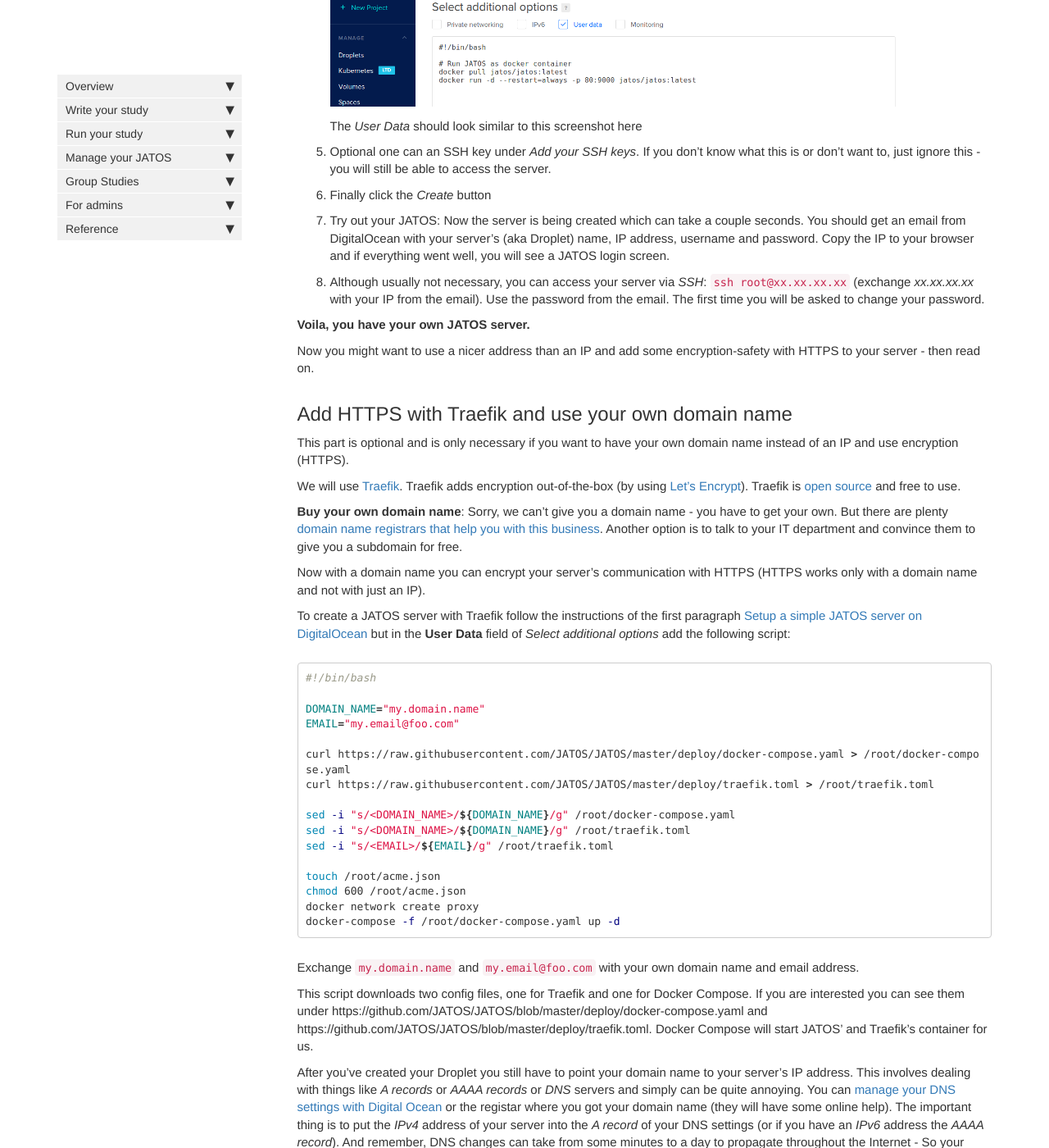
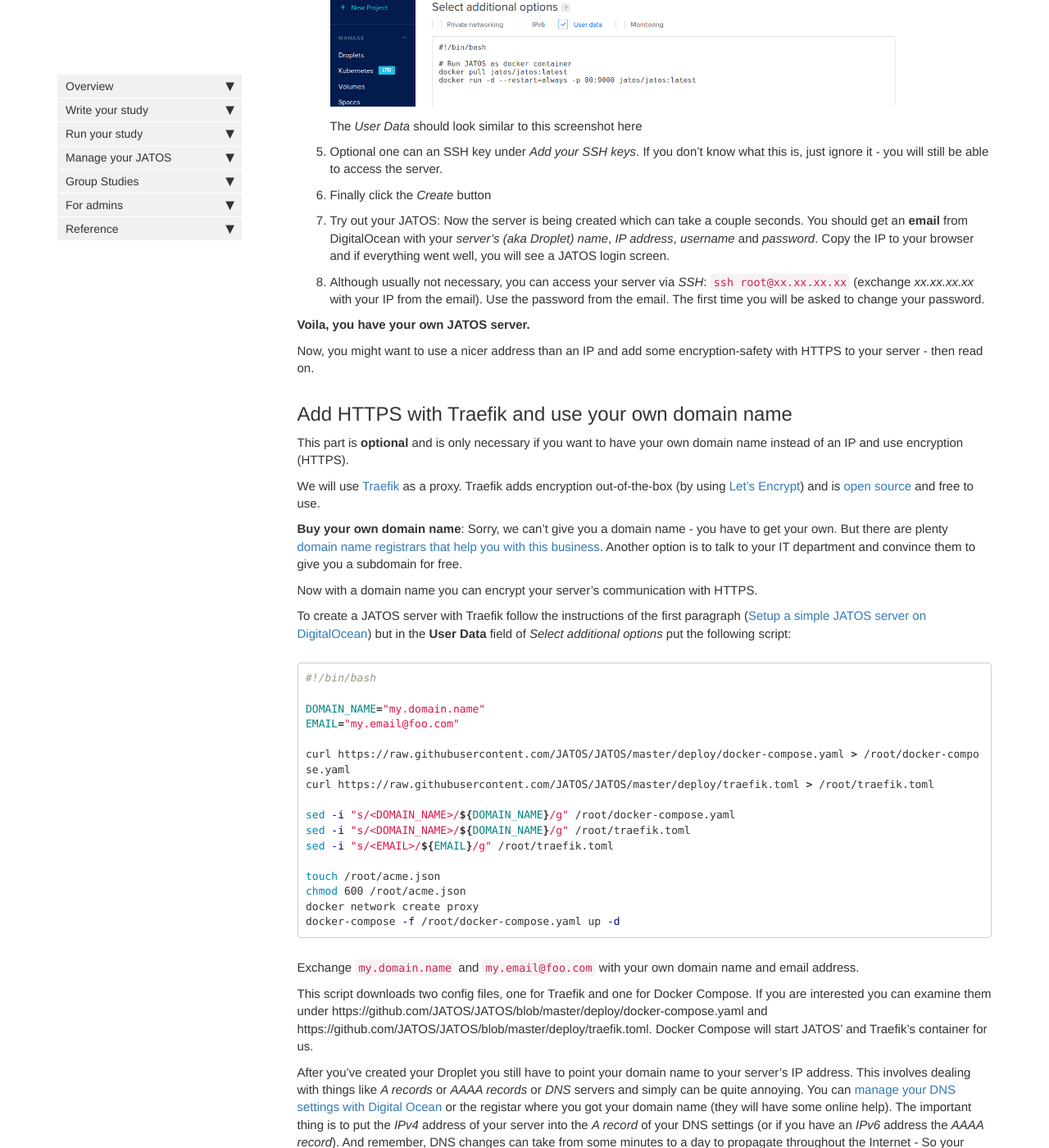
Before and after one commit to kristian-lange-tw/JATOS_docs_v3, a Jekyll site: the page built from pages/JATOS-on-Digital-Ocean.md, in a window 1280 px wide and 1400 px high, scrolled down 1455 px. Shown: the whole window at 82% size. Built offline with Jekyll 4.4.1, drawn with Linux system fonts in a browser that asks for light colours; nearby versions of some CDN libraries; comment, search, counter and statistics services are not loaded; some of the changed text lies outside the part shown.

Commit message:
Update JATOS-on-Digital-Ocean.md

````diff
--- a/pages/JATOS-on-Digital-Ocean.md
+++ b/pages/JATOS-on-Digital-Ocean.md
@@ -36,7 +36,7 @@
 
 1. Scroll down to _Choose region_: You can actually use any you want, but best is to choose one that is near to your participants to reduce loading time.
 
-1. _Select additional options_: Here activate **User Data** and copy+paste the following script in the text field:
+1. _Select additional options_: Here activate **User Data** and _copy+paste_ the following script in the text field:
 
    ```shell
    #!/bin/bash
@@ -50,30 +50,30 @@
 
    The _User Data_ should look similar to this screenshot here
 
-1. Optional one can an SSH key under _Add your SSH keys_. If you don't know what this is or don't want to, just ignore this - you will still be able to access the server.
+1. Optional one can an SSH key under _Add your SSH keys_. If you don't know what this is, just ignore it - you will still be able to access the server.
 
 1. Finally click the _Create_ button
 
-1. Try out your JATOS: Now the server is being created which can take a couple seconds. You should get an email from DigitalOcean with your server's (aka Droplet) name, IP address, username and password. Copy the IP to your browser and if everything went well, you will see a JATOS login screen.
+1. Try out your JATOS: Now the server is being created which can take a couple seconds. You should get an **email** from DigitalOcean with your _server's (aka Droplet) name_, _IP address_, _username_ and _password_. Copy the IP to your browser and if everything went well, you will see a JATOS login screen.
 
 1. Although usually not necessary, you can access your server via _SSH_: `ssh root@xx.xx.xx.xx` (exchange _xx.xx.xx.xx_ with your IP from the email). Use the password from the email. The first time you will be asked to change your password.
 
 **Voila, you have your own JATOS server.**
 
-Now you might want to use a nicer address than an IP and add some encryption-safety with HTTPS to your server - then read on.
+Now, you might want to use a nicer address than an IP and add some encryption-safety with HTTPS to your server - then read on.
 
 
 ## Add HTTPS with Traefik and use your own domain name
 
-This part is optional and is only necessary if you want to have your own domain name instead of an IP and use encryption (HTTPS).
+This part is **optional** and is only necessary if you want to have your own domain name instead of an IP and use encryption (HTTPS).
 
-We will use [Traefik](https://traefik.io/). Traefik adds encryption out-of-the-box (by using [Let’s Encrypt](https://letsencrypt.org/)). Traefik is [open source](https://github.com/containous/traefik) and free to use.
+We will use [Traefik](https://traefik.io/) as a proxy. Traefik adds encryption out-of-the-box (by using [Let’s Encrypt](https://letsencrypt.org/)) and is [open source](https://github.com/containous/traefik) and free to use.
 
 **Buy your own domain name**: Sorry, we can't give you a domain name - you have to get your own. But there are plenty [domain name registrars that help you with this business](https://www.digitalocean.com/community/tutorials/how-to-point-to-digitalocean-nameservers-from-common-domain-registrars). Another option is to talk to your IT department and convince them to give you a subdomain for free.
 
-Now with a domain name you can encrypt your server's communication with HTTPS (HTTPS works only with a domain name and not with just an IP).
+Now with a domain name you can encrypt your server's communication with HTTPS.
 
-To create a JATOS server with Traefik follow the instructions of the first paragraph [Setup a simple JATOS server on DigitalOcean](#setup-a-simple-jatos-server-on-digitalocean) but in the **User Data** field of _Select additional options_ add the following script:
+To create a JATOS server with Traefik follow the instructions of the first paragraph ([Setup a simple JATOS server on DigitalOcean](#setup-a-simple-jatos-server-on-digitalocean)) but in the **User Data** field of _Select additional options_ put the following script:
 
 ```shell
 #!/bin/bash
@@ -96,10 +96,10 @@
 
 Exchange `my.domain.name` and `my.email@foo.com` with your own domain name and email address.
 
-This script downloads two config files, one for Traefik and one for Docker Compose. If you are interested you can see them under https://github.com/JATOS/JATOS/blob/master/deploy/docker-compose.yaml and https://github.com/JATOS/JATOS/blob/master/deploy/traefik.toml. Docker Compose will start JATOS' and Traefik's container for us.
+This script downloads two config files, one for Traefik and one for Docker Compose. If you are interested you can examine them under https://github.com/JATOS/JATOS/blob/master/deploy/docker-compose.yaml and https://github.com/JATOS/JATOS/blob/master/deploy/traefik.toml. Docker Compose will start JATOS' and Traefik's container for us.
 
 After you've created your Droplet you still have to point your domain name to your server's IP address. This involves dealing with things like _A records_ or _AAAA records_ or _DNS_ servers and simply can be quite annoying. You can [manage your DNS settings with Digital Ocean](https://www.digitalocean.com/docs/networking/dns/how-to/manage-records/) or the registar where you got your domain name (they will have some online help). The important thing is to put the _IPv4_ address of your server into the _A record_ of your DNS settings (or if you have an _IPv6_ address the _AAAA record_). And remember, DNS changes can take from some minutes to a day to propagate throughout the Internet - So your domain name might take some time to work (you can use [nslookup](http://www.kloth.net/services/nslookup.php) to check).
 
-Then as a last step, after your domain name points to your server's IP, you have to reset your server (switch off the Droplet and back on). Now Traefik can request a certificate for your domain and use HTTPS from now on.
+Then as a last step, after your domain name points to your server's IP, you have to reset your server (switch off the Droplet and back on). Now Traefik requests a certificate for your domain and use HTTPS from now on.
 
 **Done. You have a JATOS server with encryption on your domain name.**
````
Also changed, not shown: other parts of pages/JATOS-on-Digital-Ocean.md (+2 -2 lines).
